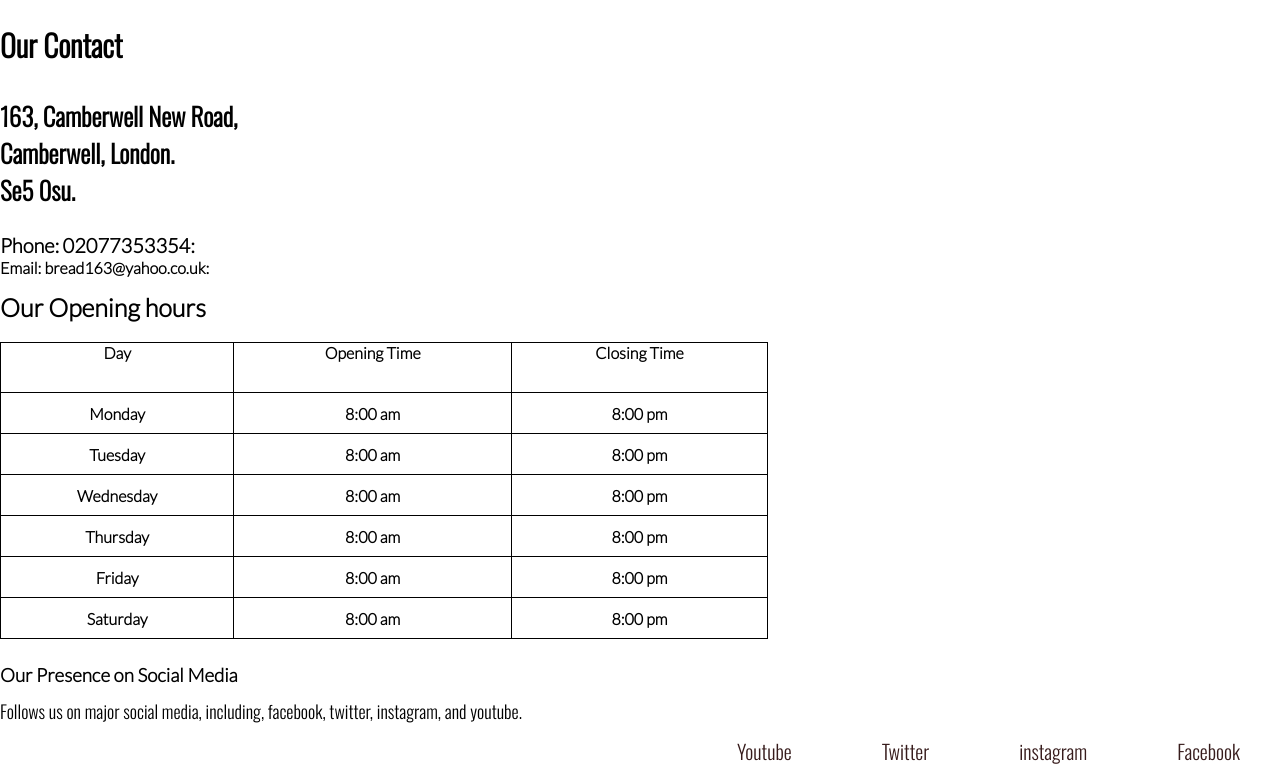
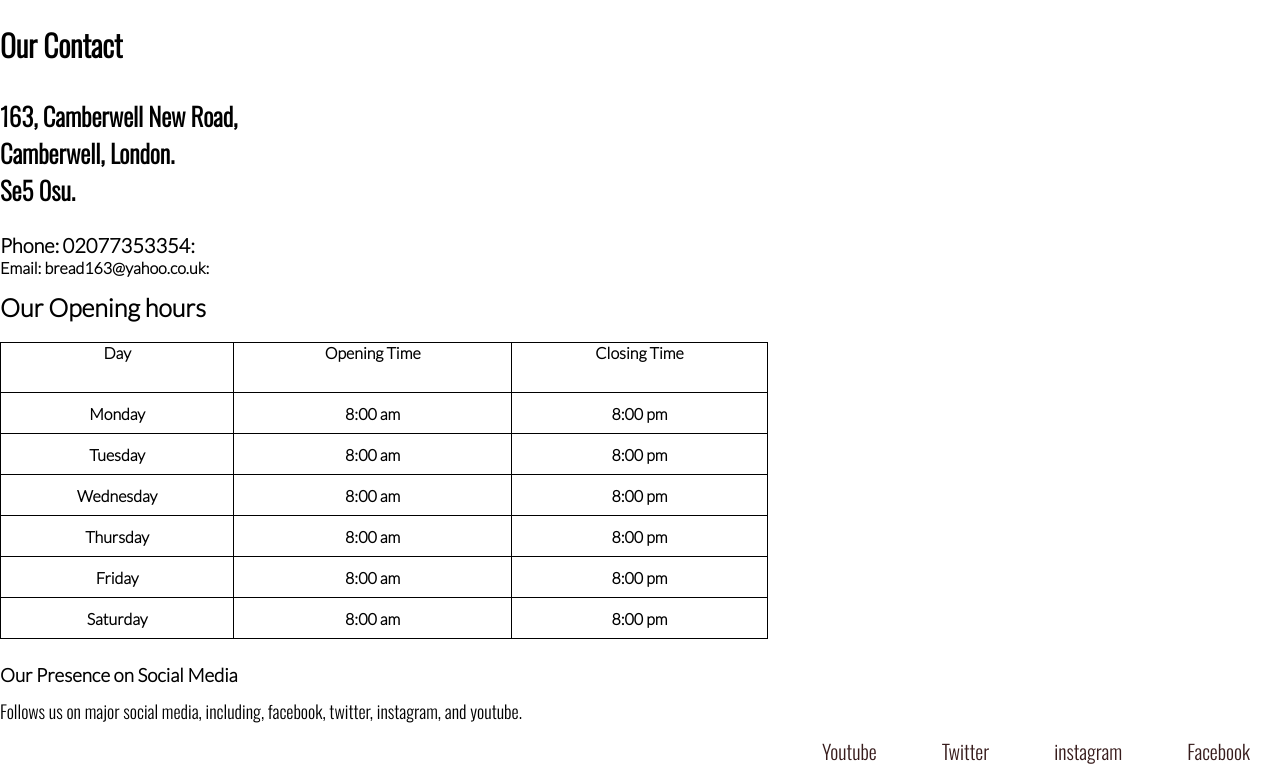
Before and after one commit to Code-Institute-Submissions/tlamidi-lam-bakery_JuneResub, a plain HTML site: page index.html in a window 1280 px wide. Shown: the part 1100-1876 px from the top of the page. Drawn offline with nearby package versions, Linux system fonts and the light colour scheme.

Commit message:
add and remove codes from a anchoringsocial mediasites

```diff
--- a/assets/css/style.css
+++ b/assets/css/style.css
@@ -216,12 +216,12 @@ nav h1 a {
  }
  #unorder-list ul a {
      background-position: center;
-     padding-right: 30px;
-     padding-left: 40px;
+     padding-right: 25px;
+     padding-left: 30px;
      display: block;
      line-height: 50px;
      text-decoration: none;
-     margin: 0 10px;
+     margin: 0 5px;
      font-size: 20px;
      color: #371c1c;
      font-family: oswald;
```
